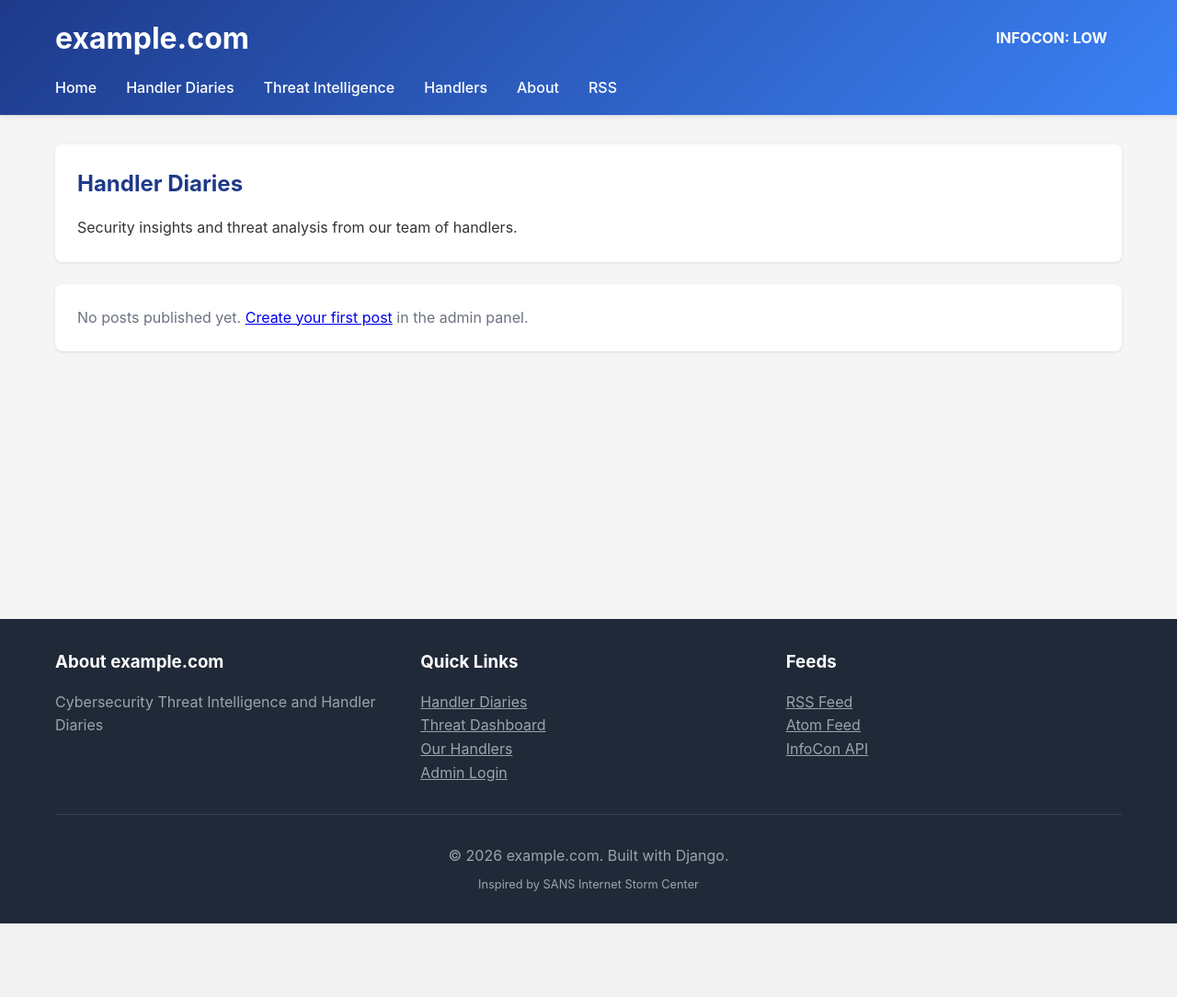
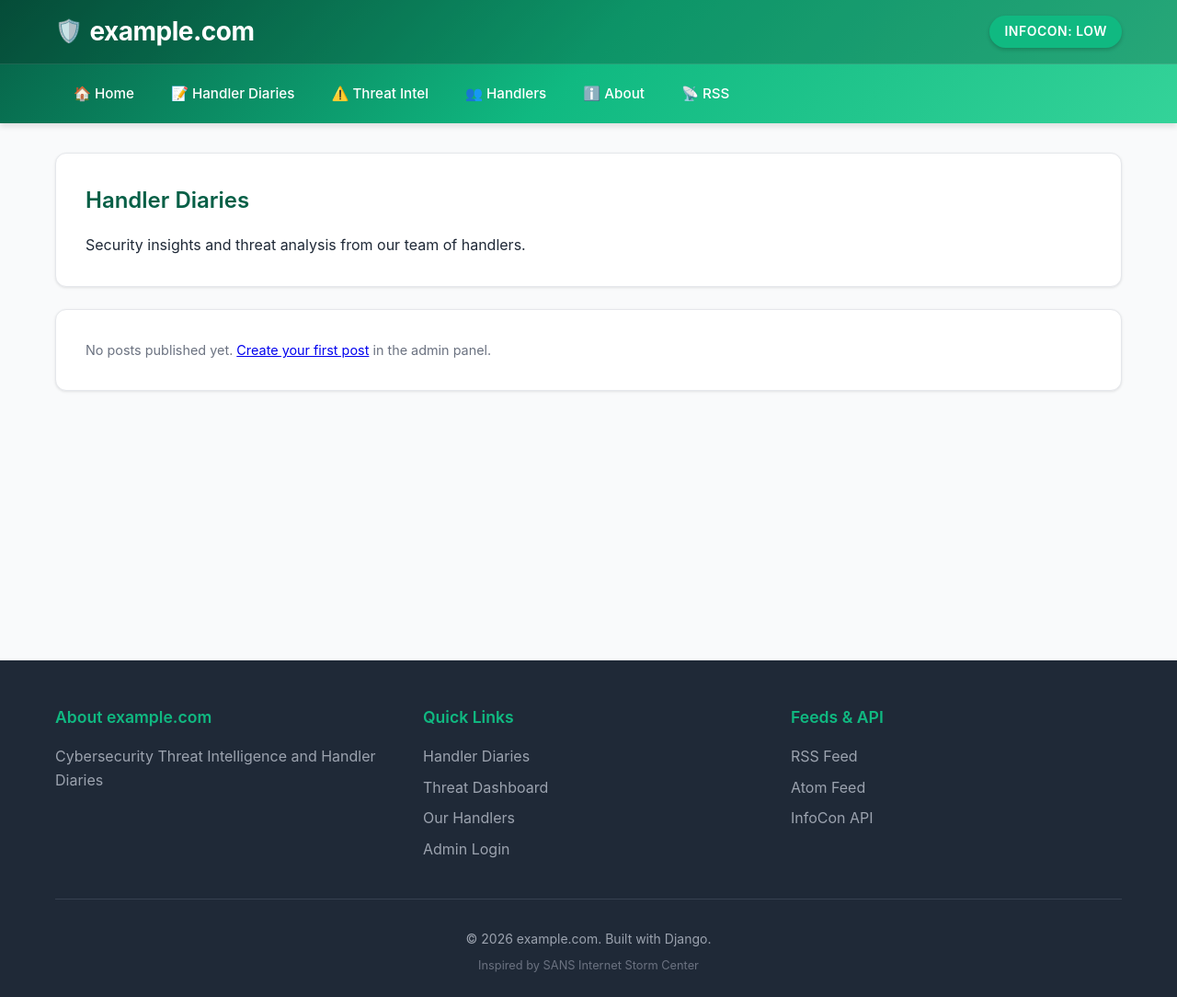
Before and after one commit to caravori/isc-clone, a Django app: page /blog/ in a window 1280 px wide. Shown: the whole page at 92% size. Before the commit the page ends 1004 px from the top, so only its background shows below. Run offline with Django 5.2, Linux system fonts and the light colour scheme; data that the repository does not hold is empty; parts of the project's set-up code (start-up, migrations or seed data) failed here and were passed over; some libraries are stand-ins or nearby versions.

Commit message:
Improve UI design - ISC-inspired green theme

```diff
--- a/templates/base.html
+++ b/templates/base.html
@@ -12,134 +12,383 @@
 
     <style>
         * { margin: 0; padding: 0; box-sizing: border-box; }
+
         body {
-            font-family: -apple-system, BlinkMacSystemFont, 'Segoe UI', Roboto, 'Helvetica Neue', Arial, sans-serif;
+            font-family: -apple-system, BlinkMacSystemFont, 'Segoe UI', 'Roboto', 'Oxygen', 'Ubuntu', 'Cantarell', sans-serif;
             line-height: 1.6;
-            color: #333;
-            background: #f5f5f5;
+            color: #1f2937;
+            background: #f9fafb;
         }
-        .container { max-width: 1200px; margin: 0 auto; padding: 0 20px; }
+
+        .container {
+            max-width: 1200px;
+            margin: 0 auto;
+            padding: 0 20px;
+        }
 
         /* Header */
         header {
-            background: linear-gradient(135deg, #1e3a8a 0%, #3b82f6 100%);
+            background: linear-gradient(135deg, #065f46 0%, #10b981 50%, #34d399 100%);
             color: white;
-            padding: 1rem 0;
-            box-shadow: 0 2px 4px rgba(0,0,0,0.1);
+            padding: 0;
+            box-shadow: 0 4px 6px rgba(0,0,0,0.1);
+            position: sticky;
+            top: 0;
+            z-index: 1000;
         }
+
         .header-top {
+            background: rgba(0,0,0,0.2);
+            padding: 0.75rem 0;
+            border-bottom: 1px solid rgba(255,255,255,0.1);
+        }
+
+        .header-top-inner {
             display: flex;
             justify-content: space-between;
             align-items: center;
-            margin-bottom: 1rem;
         }
-        .site-title { font-size: 2rem; font-weight: bold; }
-        .site-title a { color: white; text-decoration: none; }
+
+        .site-title {
+            font-size: 1.75rem;
+            font-weight: 700;
+            letter-spacing: -0.5px;
+        }
+
+        .site-title a {
+            color: white;
+            text-decoration: none;
+            display: flex;
+            align-items: center;
+            gap: 0.5rem;
+        }
+
+        .site-title a:hover { opacity: 0.9; }
+
         .infocon {
-            padding: 0.5rem 1rem;
-            border-radius: 4px;
-            font-weight: bold;
+            padding: 0.4rem 1rem;
+            border-radius: 20px;
+            font-weight: 600;
+            font-size: 0.875rem;
             text-transform: uppercase;
+            letter-spacing: 0.5px;
+            box-shadow: 0 2px 4px rgba(0,0,0,0.2);
         }
-        .infocon.green { background: #10b981; }
-        .infocon.yellow { background: #f59e0b; }
-        .infocon.orange { background: #f97316; }
-        .infocon.red { background: #ef4444; }
+
+        .infocon.low { background: #10b981; }
+        .infocon.medium { background: #f59e0b; }
+        .infocon.high { background: #f97316; }
+        .infocon.critical { background: #ef4444; }
+
+        /* Navigation */
+        nav {
+            padding: 0.75rem 0;
+        }
 
         nav ul {
             list-style: none;
             display: flex;
-            gap: 2rem;
+            gap: 0;
+            flex-wrap: wrap;
         }
+
+        nav li {
+            position: relative;
+        }
+
         nav a {
             color: white;
             text-decoration: none;
             font-weight: 500;
-            transition: opacity 0.2s;
+            font-size: 0.95rem;
+            padding: 0.5rem 1.25rem;
+            display: block;
+            transition: all 0.2s;
+            border-radius: 6px;
         }
-        nav a:hover { opacity: 0.8; }
+
+        nav a:hover {
+            background: rgba(255,255,255,0.15);
+            transform: translateY(-1px);
+        }
 
         /* Main content */
-        main { padding: 2rem 0; min-height: calc(100vh - 300px); }
+        main {
+            padding: 2rem 0;
+            min-height: calc(100vh - 280px);
+        }
+
+        /* Cards */
+        .card {
+            background: white;
+            border-radius: 12px;
+            padding: 2rem;
+            box-shadow: 0 1px 3px rgba(0,0,0,0.1);
+            margin-bottom: 1.5rem;
+            border: 1px solid #e5e7eb;
+            transition: box-shadow 0.2s;
+        }
+
+        .card:hover {
+            box-shadow: 0 4px 6px rgba(0,0,0,0.1);
+        }
+
+        .card h1 {
+            color: #065f46;
+            margin-bottom: 1rem;
+            font-size: 2rem;
+            font-weight: 700;
+        }
+
+        .card h2 {
+            color: #065f46;
+            margin-bottom: 1rem;
+            font-size: 1.5rem;
+            font-weight: 600;
+        }
+
+        .card h3 {
+            color: #10b981;
+            margin-bottom: 0.75rem;
+            font-size: 1.25rem;
+            font-weight: 600;
+        }
+
+        /* Post styling */
+        .post-item {
+            border-bottom: 1px solid #e5e7eb;
+            padding: 1.5rem 0;
+            transition: background 0.2s;
+        }
+
+        .post-item:last-child {
+            border-bottom: none;
+        }
+
+        .post-item:hover {
+            background: #f9fafb;
+            margin: 0 -1rem;
+            padding: 1.5rem 1rem;
+            border-radius: 8px;
+        }
+
+        .post-item h3 a {
+            color: #065f46;
+            text-decoration: none;
+            font-size: 1.25rem;
+            font-weight: 600;
+            transition: color 0.2s;
+        }
+
+        .post-item h3 a:hover {
+            color: #10b981;
+        }
+
+        /* Buttons */
+        .btn {
+            display: inline-block;
+            padding: 0.625rem 1.25rem;
+            background: linear-gradient(135deg, #10b981 0%, #059669 100%);
+            color: white;
+            text-decoration: none;
+            border-radius: 8px;
+            transition: all 0.2s;
+            font-weight: 500;
+            border: none;
+            cursor: pointer;
+            box-shadow: 0 2px 4px rgba(16, 185, 129, 0.3);
+        }
+
+        .btn:hover {
+            background: linear-gradient(135deg, #059669 0%, #047857 100%);
+            transform: translateY(-1px);
+            box-shadow: 0 4px 6px rgba(16, 185, 129, 0.4);
+        }
+
+        .btn-secondary {
+            background: linear-gradient(135deg, #6b7280 0%, #4b5563 100%);
+            box-shadow: 0 2px 4px rgba(107, 114, 128, 0.3);
+        }
+
+        .btn-secondary:hover {
+            background: linear-gradient(135deg, #4b5563 0%, #374151 100%);
+        }
 
         /* Footer */
         footer {
             background: #1f2937;
             color: #9ca3af;
-            padding: 2rem 0;
-            margin-top: 3rem;
+            padding: 3rem 0 1.5rem;
+            margin-top: 4rem;
         }
+
         .footer-content {
             display: grid;
             grid-template-columns: repeat(auto-fit, minmax(250px, 1fr));
-            gap: 2rem;
+            gap: 2.5rem;
+            margin-bottom: 2rem;
         }
+
         .footer-section h3 {
-            color: white;
+            color: #10b981;
             margin-bottom: 1rem;
+            font-size: 1.1rem;
+            font-weight: 600;
         }
+
+        .footer-section ul {
+            list-style: none;
+        }
+
+        .footer-section li {
+            margin-bottom: 0.5rem;
+        }
+
+        .footer-section a {
+            color: #9ca3af;
+            text-decoration: none;
+            transition: color 0.2s;
+        }
+
+        .footer-section a:hover {
+            color: #10b981;
+        }
+
         .footer-bottom {
             text-align: center;
-            margin-top: 2rem;
             padding-top: 2rem;
             border-top: 1px solid #374151;
-        }
-        .issn-info {
-            font-size: 0.9rem;
-            margin-top: 0.5rem;
+            font-size: 0.875rem;
         }
 
-        /* Cards */
-        .card {
-            background: white;
-            border-radius: 8px;
-            padding: 1.5rem;
-            box-shadow: 0 1px 3px rgba(0,0,0,0.1);
-            margin-bottom: 1.5rem;
+        .issn-info {
+            font-size: 0.875rem;
+            margin-top: 0.75rem;
+            padding: 0.75rem;
+            background: rgba(16, 185, 129, 0.1);
+            border-radius: 6px;
+            border-left: 3px solid #10b981;
         }
-        .card h2 { color: #1e3a8a; margin-bottom: 1rem; }
-        .card h3 { color: #3b82f6; margin-bottom: 0.5rem; }
 
-        /* Buttons */
-        .btn {
-            display: inline-block;
-            padding: 0.5rem 1rem;
-            background: #3b82f6;
-            color: white;
-            text-decoration: none;
-            border-radius: 4px;
-            transition: background 0.2s;
+        /* Utility classes */
+        .text-muted {
+            color: #6b7280;
+            font-size: 0.9rem;
         }
-        .btn:hover { background: #2563eb; }
 
-        /* Utility */
-        .text-muted { color: #6b7280; }
+        .text-success { color: #10b981; }
+        .text-warning { color: #f59e0b; }
+        .text-danger { color: #ef4444; }
+
         .mt-1 { margin-top: 0.5rem; }
         .mt-2 { margin-top: 1rem; }
         .mb-1 { margin-bottom: 0.5rem; }
         .mb-2 { margin-bottom: 1rem; }
+
+        hr {
+            border: none;
+            border-top: 2px solid #e5e7eb;
+            margin: 1.5rem 0;
+        }
+
+        /* Tag styling */
+        .tag {
+            background: #dcfce7;
+            color: #065f46;
+            padding: 0.25rem 0.75rem;
+            border-radius: 12px;
+            text-decoration: none;
+            font-size: 0.875rem;
+            font-weight: 500;
+            display: inline-block;
+            margin-right: 0.5rem;
+            margin-bottom: 0.5rem;
+            transition: all 0.2s;
+        }
+
+        .tag:hover {
+            background: #10b981;
+            color: white;
+        }
+
+        /* Table styling */
+        table {
+            width: 100%;
+            border-collapse: collapse;
+            margin-top: 1rem;
+        }
+
+        thead tr {
+            background: #f3f4f6;
+            border-bottom: 2px solid #10b981;
+        }
+
+        th {
+            text-align: left;
+            padding: 0.75rem;
+            font-weight: 600;
+            color: #065f46;
+        }
+
+        td {
+            padding: 0.75rem;
+            border-bottom: 1px solid #e5e7eb;
+        }
+
+        tbody tr:hover {
+            background: #f9fafb;
+        }
+
+        /* Responsive */
+        @media (max-width: 768px) {
+            .header-top-inner {
+                flex-direction: column;
+                gap: 1rem;
+                text-align: center;
+            }
+
+            nav ul {
+                flex-direction: column;
+                gap: 0.25rem;
+            }
+
+            .site-title {
+                font-size: 1.5rem;
+            }
+
+            .card {
+                padding: 1.5rem;
+            }
+        }
     </style>
     {% block extra_css %}{% endblock %}
 </head>
 <body>
     <header>
-        <div class="container">
-            <div class="header-top">
-                <h1 class="site-title">
-                    <a href="{% url 'core:home' %}">{{ site_settings.site_name }}</a>
-                </h1>
-                <div class="infocon {{ INFOCON_STATUS }}">
-                    InfoCon: {{ INFOCON_STATUS }}
+        <div class="header-top">
+            <div class="container">
+                <div class="header-top-inner">
+                    <h1 class="site-title">
+                        <a href="{% url 'core:home' %}">
+                            <span style="font-size: 1.5rem;">🛡️</span>
+                            {{ site_settings.site_name }}
+                        </a>
+                    </h1>
+                    <div class="infocon {{ INFOCON_STATUS }}">
+                        InfoCon: {{ INFOCON_STATUS|upper }}
+                    </div>
                 </div>
             </div>
+        </div>
+        <div class="container">
             <nav>
                 <ul>
-                    <li><a href="{% url 'core:home' %}">Home</a></li>
-                    <li><a href="{% url 'blog:post_list' %}">Handler Diaries</a></li>
-                    <li><a href="{% url 'threats:dashboard' %}">Threat Intelligence</a></li>
-                    <li><a href="{% url 'core:handlers' %}">Handlers</a></li>
-                    <li><a href="{% url 'core:about' %}">About</a></li>
-                    <li><a href="{% url 'blog:rss_feed' %}">RSS</a></li>
+                    <li><a href="{% url 'core:home' %}">🏠 Home</a></li>
+                    <li><a href="{% url 'blog:post_list' %}">📝 Handler Diaries</a></li>
+                    <li><a href="{% url 'threats:dashboard' %}">⚠️ Threat Intel</a></li>
+                    <li><a href="{% url 'core:handlers' %}">👥 Handlers</a></li>
+                    <li><a href="{% url 'core:about' %}">ℹ️ About</a></li>
+                    <li><a href="{% url 'blog:rss_feed' %}">📡 RSS</a></li>
                 </ul>
             </nav>
         </div>
@@ -168,25 +417,25 @@
                 </div>
                 <div class="footer-section">
                     <h3>Quick Links</h3>
-                    <ul style="list-style: none;">
-                        <li><a href="{% url 'blog:post_list' %}" style="color: #9ca3af;">Handler Diaries</a></li>
-                        <li><a href="{% url 'threats:dashboard' %}" style="color: #9ca3af;">Threat Dashboard</a></li>
-                        <li><a href="{% url 'core:handlers' %}" style="color: #9ca3af;">Our Handlers</a></li>
-                        <li><a href="/admin/" style="color: #9ca3af;">Admin Login</a></li>
+                    <ul>
+                        <li><a href="{% url 'blog:post_list' %}">Handler Diaries</a></li>
+                        <li><a href="{% url 'threats:dashboard' %}">Threat Dashboard</a></li>
+                        <li><a href="{% url 'core:handlers' %}">Our Handlers</a></li>
+                        <li><a href="/admin/">Admin Login</a></li>
                     </ul>
                 </div>
                 <div class="footer-section">
-                    <h3>Feeds</h3>
-                    <ul style="list-style: none;">
-                        <li><a href="{% url 'blog:rss_feed' %}" style="color: #9ca3af;">RSS Feed</a></li>
-                        <li><a href="{% url 'blog:atom_feed' %}" style="color: #9ca3af;">Atom Feed</a></li>
-                        <li><a href="{% url 'threats:infocon_api' %}" style="color: #9ca3af;">InfoCon API</a></li>
+                    <h3>Feeds & API</h3>
+                    <ul>
+                        <li><a href="{% url 'blog:rss_feed' %}">RSS Feed</a></li>
+                        <li><a href="{% url 'blog:atom_feed' %}">Atom Feed</a></li>
+                        <li><a href="{% url 'threats:infocon_api' %}">InfoCon API</a></li>
                     </ul>
                 </div>
             </div>
             <div class="footer-bottom">
                 <p>&copy; {% now "Y" %} {{ site_settings.site_name }}. Built with Django.</p>
-                <p style="font-size: 0.8rem; margin-top: 0.5rem;">
+                <p style="font-size: 0.8rem; margin-top: 0.5rem; color: #6b7280;">
                     Inspired by SANS Internet Storm Center
                 </p>
             </div>
```
